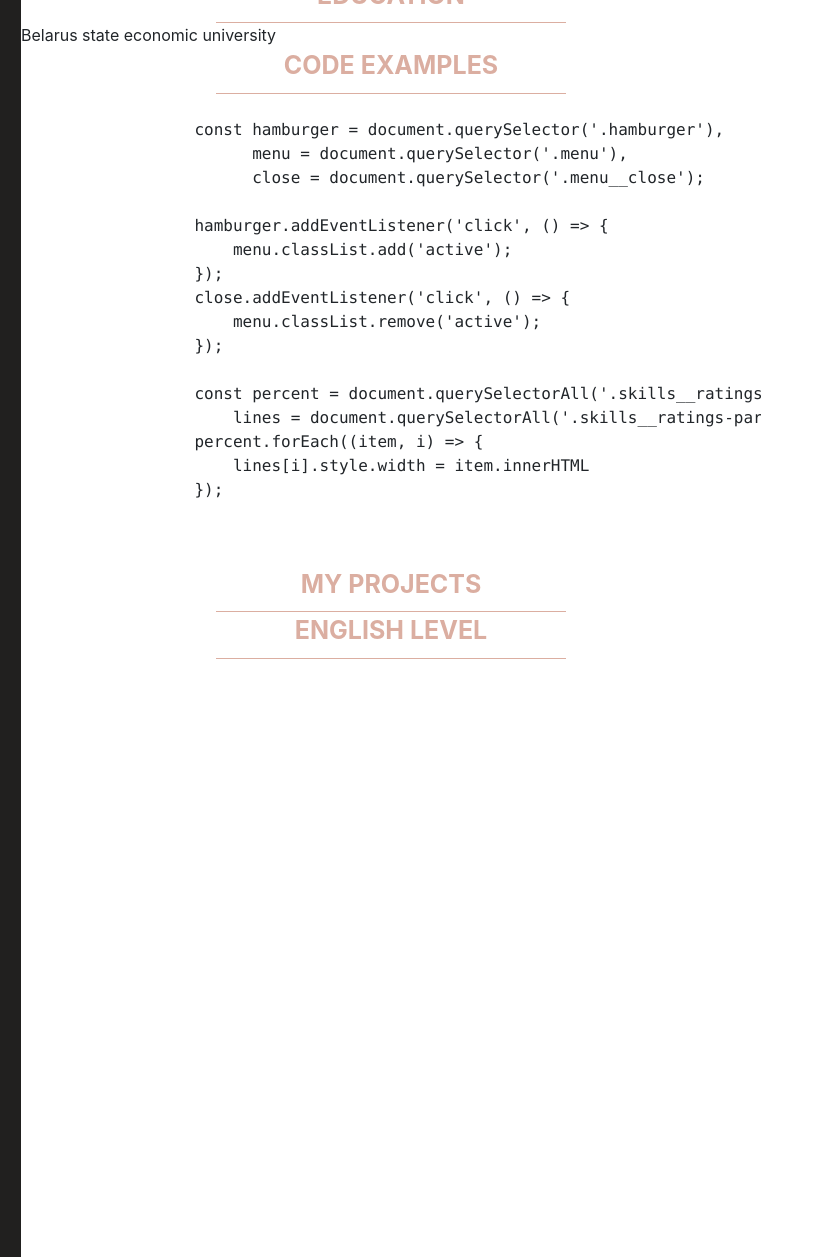
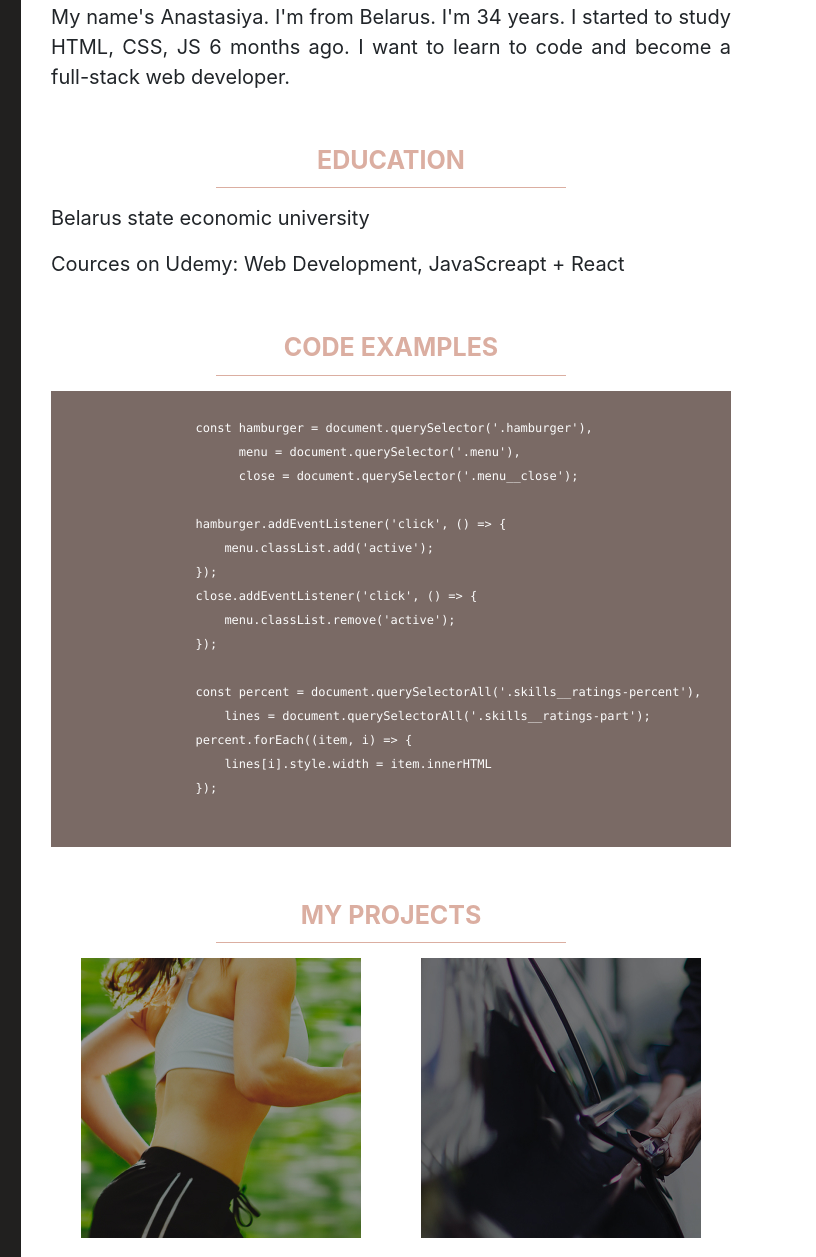
Before and after one commit to NastFet/rsschool-cv, a plain HTML site: page index.html in a window 1280 px wide. Shown: the part 180-1437 px from the top of the page, 464-1280 px from the left. Drawn offline with Linux system fonts and the light colour scheme.

Commit message:
feat: add new code

```diff
--- a/css/style.css
+++ b/css/style.css
@@ -130,9 +130,37 @@ h4 {
     font-size: 22px;
 }
 
+.right-part {
+    padding: 50px 30px;
+}
 
+.descr {
+    margin-top: 15px;
+    font-size: 20px;
+    text-align: justify;
+}
 
+.education, .code, .projects, .english {
+    margin-top: 50px;
+}
 
+.code-example {
+    margin-top: 15px;
+    background-color:#7a6a65;
+
+}
+
+.code-js {
+    font-size: 12px;
+    color: #fcfcfc;
+}
+
+.projects-item {
+    margin-top: 15px;
+    display: flex;
+    list-style: none;
+    justify-content: space-around;
+}
 
 footer {
     min-height: 44px;
--- a/index.html
+++ b/index.html
@@ -17,12 +17,12 @@
       <nav>
         <div class="container">
           <ul class="menu">
-            <li class="menu-item"><a class="menu-link" href="#">About me</a></li>
-            <li class="menu-item"><a class="menu-link" href="#">Contacts</a></li>
-            <li class="menu-item"><a class="menu-link" href="#">Basic skills</a></li>
-            <li class="menu-item"><a class="menu-link" href="#">Code</a></li>
-            <li class="menu-item"><a class="menu-link" href="#">Education</a></li>
-            <li class="menu-item"><a class="menu-link" href="#">English level</a></li>
+            <li class="menu-item"><a class="menu-link" href="#about">About me</a></li>
+            <li class="menu-item"><a class="menu-link" href="#contacts">Contacts</a></li>
+            <li class="menu-item"><a class="menu-link" href="#skills">Basic skills</a></li>
+            <li class="menu-item"><a class="menu-link" href="#code">Code</a></li>
+            <li class="menu-item"><a class="menu-link" href="#education">Education</a></li>
+            <li class="menu-item"><a class="menu-link" href="#english">English level</a></li>
           </ul>
         </div>
       </nav>
@@ -37,7 +37,7 @@
             <div class="photo">
               <img src="img/my.png" alt="my photo" width="350px" height="350px">
             </div>
-            <div class="contacts" id="contakts" >
+            <div class="contacts" id="contacts" >
               <h2>Contacts</h2>
               <div class="divider"></div>
               <ul class="contacts-ul">
@@ -89,23 +89,25 @@
 
           <div class="right-part">
 
-            <div class="about">
+            <div class="about" id="about">
               <h2>About me</h2>
               <div class="divider"></div>
-              <p class="descr">/lkh/oug.iyf,txcdmhothoiaeuubk,;d']ppjjhbnvbnvl;alljkjuue jhywppivnsnhgrg;aowgjkfnvh?SDLGj</p>
+              <p class="descr">My name's Anastasiya. I'm from Belarus. I'm 34 years. I started to study HTML, CSS, JS 6 months ago. I want to learn to code and become a full-stack web developer.</p>
             </div>
 
-            <div class="education">
+            <div class="education" id="education">
               <h2>Education</h2>
               <div class="divider"></div>
-              <pclass="descr">Belarus state economic university</pclass=>
+              <p class="descr">Belarus state economic university</p>
+              <p class="descr">Cources on Udemy: Web Development, JavaScreapt + React</p>
             </div>
 
-            <div class="code">
+            <div class="code" id="code">
               <h2>Code examples</h2>
               <div class="divider"></div>
+              <div class="code-example">
                 <pre>
-                <code>
+                  <code data-language="javascript" class="code-js">
                     const hamburger = document.querySelector('.hamburger'),
                           menu = document.querySelector('.menu'),
                           close = document.querySelector('.menu__close');
@@ -124,17 +126,28 @@
                     });
                   </code>
                 </pre>
+              </div>
+
 
             </div>
 
             <div class="projects">
               <h2>My projects</h2>
               <div class="divider"></div>
+              <ul class="projects-item">
+                <li>
+                  <a href="#"><img src="img/project/pulse.jpg" alt="my first project"></a>
+                </li>
+                <li>
+                  <a href="#"><img src="img/project/uber.jpg" alt="my second project"></a>
+                </li>
+              </ul>
             </div>
 
-            <div class="english">
+            <div class="english" id="english">
               <h2>English level</h2>
               <div class="divider"></div>
+              <p class="descr">Pre-intermediate</p>
             </div>
           </div>
         </div>
```
Also changed, not shown: img/project/pulse.jpg (added), img/project/uber.jpg (added). Lines whose indentation alone changed are shown as unchanged.
